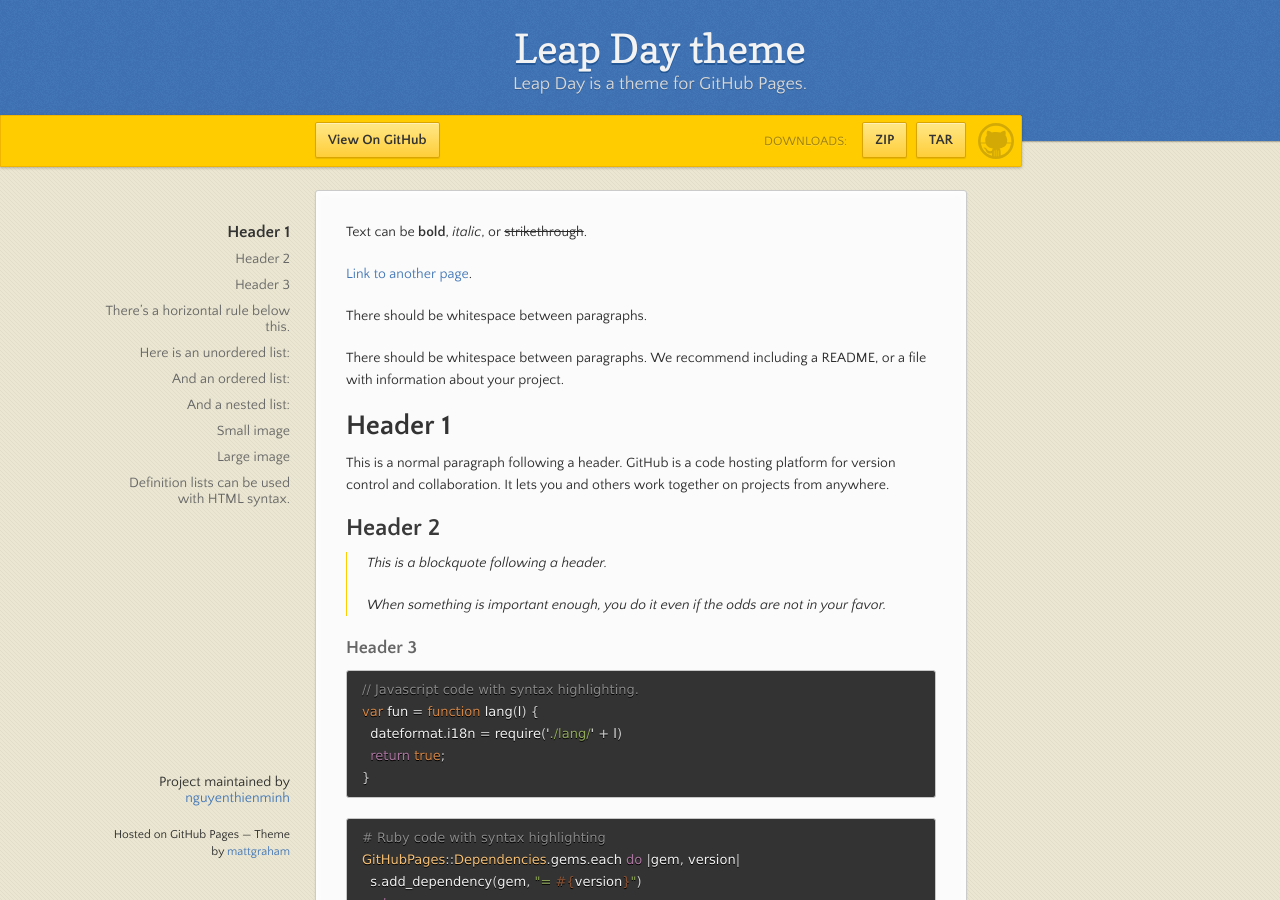
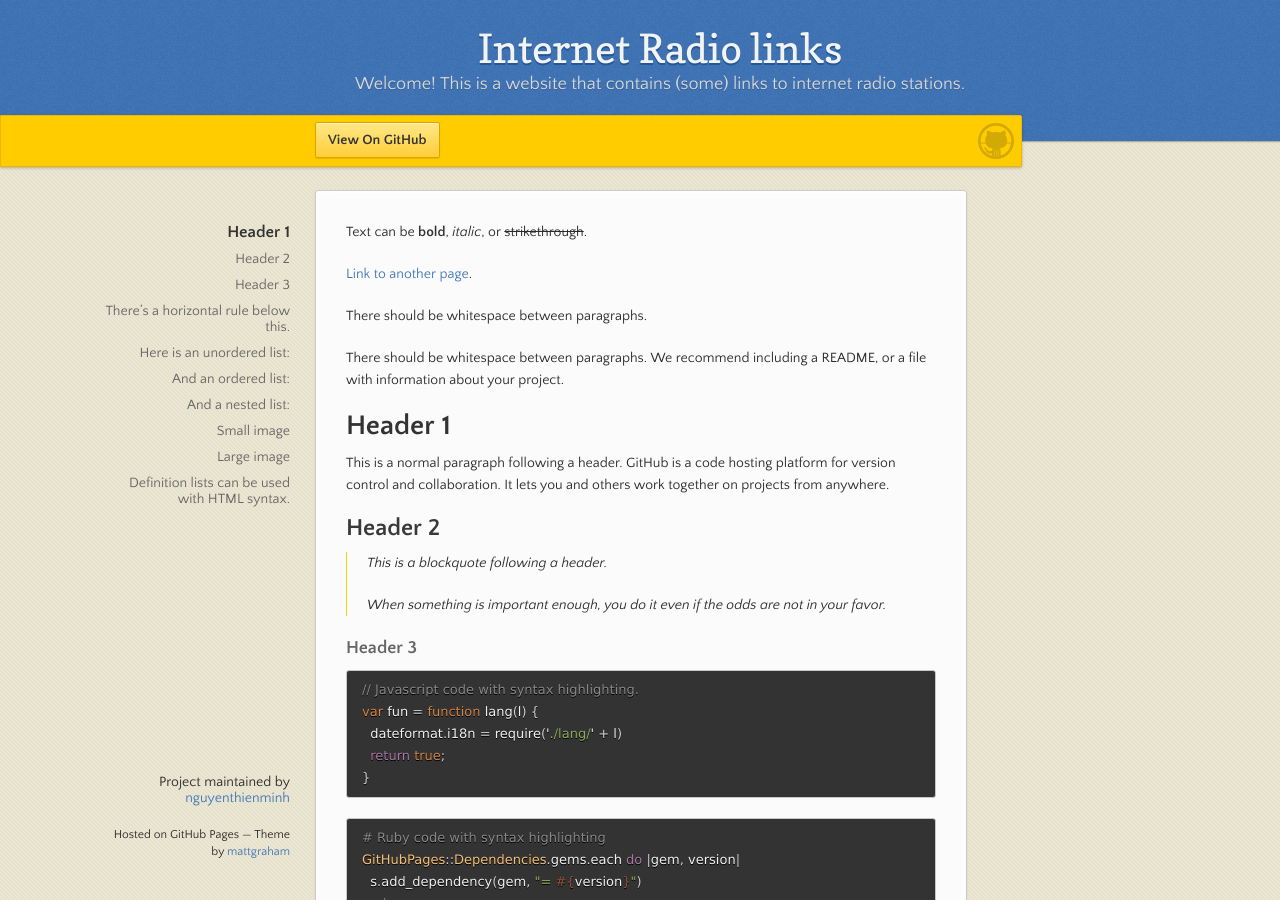
Before and after one commit to nguyenthienminh/internet-radio-repositories, a Jekyll site: the page built from index.md, in a window 1280 px wide and 900 px high. Built offline with Jekyll 4.4.1, drawn with Linux system fonts in a browser that asks for light colours.

Commit message:
Update _config.yml

```diff
--- a/_config.yml
+++ b/_config.yml
@@ -1,5 +1,5 @@
-title: Leap Day theme
-description: Leap Day is a theme for GitHub Pages.
-show_downloads: true
+title: Internet Radio links
+description: Welcome! This is a website that contains (some) links to internet radio stations.
+show_downloads: false
 google_analytics:
 theme: jekyll-theme-leap-day
```
